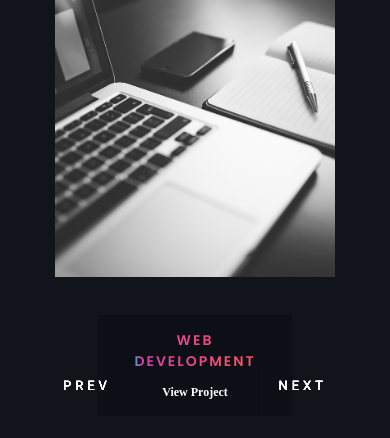
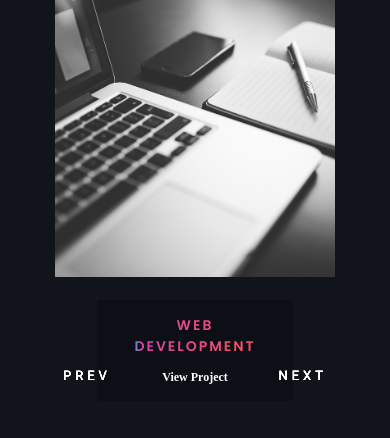
Before and after one commit to collinsMutai/Web-Design-Agency, a React (Create React App) app in the folder client/: page / in a window 390 px wide. Shown: the part 2814-3252 px from the top of the page. Built offline with nearby package versions, Linux system fonts and the light colour scheme.

Commit message:
happy clients media query

```diff
--- a/client/src/Components/FeaturedProjects/FeaturedProjects.css
+++ b/client/src/Components/FeaturedProjects/FeaturedProjects.css
@@ -149,11 +149,11 @@
     font-size: 35px;
   }
   .project-desc {
-    bottom: 110px;
+    bottom: 130px;
   }
   .arrows-prev,
   .arrows-next {
-    bottom: 105px;
+    bottom: 120px;
   }
 
   .arrows-prev {
@@ -178,11 +178,11 @@
   }
 
   .project-desc {
-    bottom: 10px;
+    bottom: 25px;
   }
- .arrows-prev,
+  .arrows-prev,
   .arrows-next {
-    bottom: 10px;
+    bottom: 20px;
   }
 
   .arrows-prev {
@@ -198,7 +198,7 @@
     padding: 100px 20px;
     height: 70vh;
   }
-    .project-image {
+  .project-image {
     width: 90%;
     height: 300px;
   }
@@ -208,11 +208,11 @@
   }
 
   .project-desc {
-    bottom: 10px;
+    bottom: 25px;
   }
- .arrows-prev,
+  .arrows-prev,
   .arrows-next {
-    bottom: 10px;
+    bottom: 20px;
   }
 
   .arrows-prev {
@@ -228,13 +228,22 @@
     padding: 100px 20px;
     height: 60vh;
   }
-      .project-image {
+  .project-image {
     width: 90%;
     height: 250px;
   }
   .project-desc {
-    bottom: 5px;
+    bottom: 25px;
+  }
+   .arrows-prev,
+  .arrows-next {
+    bottom: 20px;
   }
 
-
+  .arrows-prev {
+    left: 10px;
+  }
+  .arrows-next {
+    right: 10px;
+  }
 }
```
Also changed, not shown: 6 other files (tests, documents, lock files or other folders).
